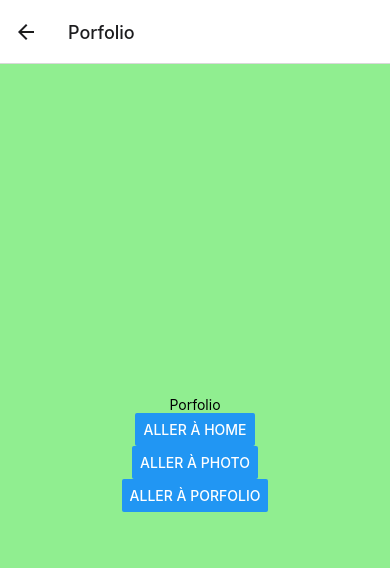
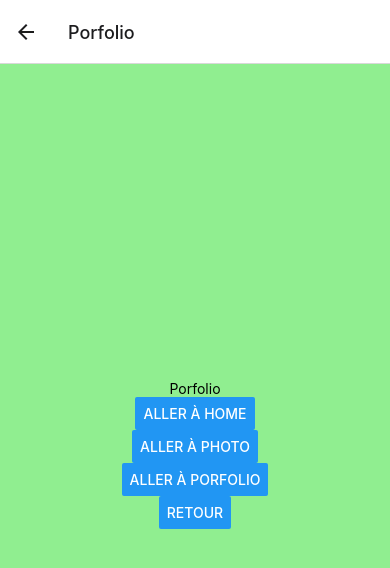
Before and after one commit to Chreyd/pixels, a React Native app: screen /Porfolio in a window 390 px wide. Shown: the top 568 px of the page. Built offline with nearby package versions, Linux system fonts and the light colour scheme.

Commit message:
goBack et replace

```diff
--- a/screens/Home.js
+++ b/screens/Home.js
@@ -2,10 +2,19 @@ import { Button, StyleSheet, Text, View } from "react-native";
 import React from "react";
 
 const Home = ({ navigation }) => {
-  // console.log(props);
+  //   console.log(props);
+  console.log(navigation);
   const handlePress = () => {
     navigation.navigate("Porfolio");
   };
+
+  /*
+  navigation.
+  navigate
+  push
+  goBack
+  replace
+  */
   return (
     <View style={styles.container}>
       <Text style={styles.text}>Home</Text>
@@ -15,6 +24,7 @@ const Home = ({ navigation }) => {
         onPress={() => navigation.navigate("Photo")}
       />
       <Button title="Aller à Home" onPress={() => navigation.push("Home")} />
+      <Button title="retour" onPress={() => navigation.goBack()} />
     </View>
   );
 };
--- a/screens/Photo.js
+++ b/screens/Photo.js
@@ -1,36 +1,32 @@
-import { StyleSheet, Text, View, Button } from 'react-native'
-import React from 'react'
+import { StyleSheet, Text, View, Button } from "react-native";
+import React from "react";
 
-const Photo = ({navigation}) => {
+const Photo = ({ navigation }) => {
   return (
-    <View  style={styles.container}>
+    <View style={styles.container}>
       <Text style={styles.text}>Photo</Text>
       <Button
         title="Aller à Home"
         onPress={() => navigation.navigate("Home")}
       />
-      <Button
-        title="Aller à Photo"
-        onPress={() => navigation.push("Photo")}
-      />
+      <Button title="Aller à Photo" onPress={() => navigation.push("Photo")} />
       <Button
         title="Aller à Porfolio"
         onPress={() => navigation.navigate("Porfolio")}
       />
+      <Button title="retour" onPress={() => navigation.goBack()} />
     </View>
-  )
-}
+  );
+};
 
-export default Photo
+export default Photo;
 
 const styles = StyleSheet.create({
-  container:{
+  container: {
     backgroundColor: "orange",
     flex: 1,
-    justifyContent: 'center',
-    alignItems: 'center',
-},
-text:{
-
-}
-})
+    justifyContent: "center",
+    alignItems: "center",
+  },
+  text: {},
+});
--- a/screens/Porfolio.js
+++ b/screens/Porfolio.js
@@ -11,12 +11,14 @@ const Porfolio = ({navigation}) => {
       />
       <Button
         title="Aller à Photo"
-        onPress={() => navigation.navigate("Photo")}
+        onPress={() => navigation.replace("Photo")}
       />
       <Button
         title="Aller à Porfolio"
         onPress={() => navigation.push("Porfolio")}
       />
+            <Button title="retour" onPress={() => navigation.goBack()} />
+
     </View>
   );
 };
```
